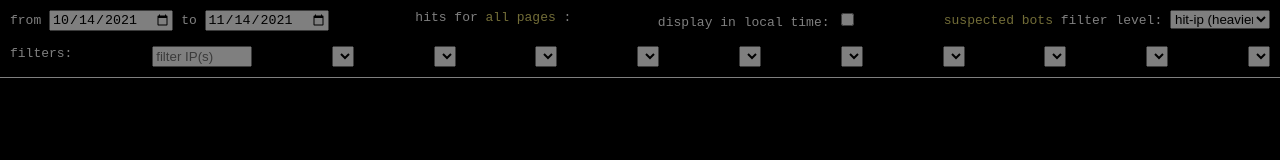
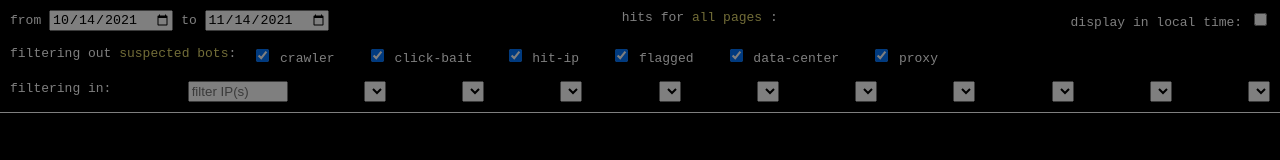
Before and after one commit to cleogirl2525/SUITABLE-FOR-EXECUTION, a website: page my_modules/analytics/html/analytics.html in a window 1280 px wide. Shown: the top 160 px of the page. Drawn offline with Linux system fonts and the light colour scheme.

Commit message:
better bot filtering

```diff
--- a/my_modules/analytics/html/analytics.html
+++ b/my_modules/analytics/html/analytics.html
@@ -35,6 +35,18 @@
       header > div {
         display: flex;
         justify-content: space-between;
+      }
+
+      .bot-filters {
+        justify-content: flex-start;
+      }
+
+      .bot-filters > span {
+        padding: 0 16px;
+      }
+
+      .bot-filters > span:nth-child(1) {
+        padding: 0;
       }
 
       header select {
@@ -146,20 +158,20 @@
         <span>
           display in local time: <input type="checkbox" id="local-time">
         </span>
-        <span>
-          <a href="/api/analytics-bots" target="_blank">suspected bots</a> filter level:
-          <select id="bot-filter">
-            <option value="hit-ip">hit-ip (heavier)</option>
-            <option value="took-bait">took-bait (heavy)</option>
-            <option value="flagged">flagged (medium)</option>
-            <option value="crawler">crawlers (light)</option>
-            <option value="off">off (no filter)</option>
-          </select>
-        </span>
+      </div>
+      <br>
+      <div class="bot-filters">
+        <span>filtering out <a href="/api/analytics-bots" target="_blank">suspected bots</a>:</span>
+        <span><input type="checkbox" id="bot-crawler" checked="true"> crawler</span>
+        <span><input type="checkbox" id="bot-took-bait" checked="true"> click-bait</span>
+        <span><input type="checkbox" id="bot-hit-ip" checked="true"> hit-ip</span>
+        <span><input type="checkbox" id="bot-flagged" checked="true"> flagged</span>
+        <span><input type="checkbox" id="bot-data-center" checked="true"> data-center</span>
+        <span><input type="checkbox" id="bot-proxy" checked="true"> proxy</span>
       </div>
       <br>
       <div id="select-filters">
-        <span>filters: </span>
+        <span>filtering in: </span>
         <input type="text" id="ips" placeholder="filter IP(s)" style="width: 100px">
         <select id="device"></select>
         <select id="client"></select>
@@ -221,7 +233,12 @@
 
         $('#time-range-from').on('change', fetchData)
         $('#ips').on('change', fetchData)
-        $('#bot-filter').on('change', fetchData)
+        $('#bot-crawler').on('change', fetchData)
+        $('#bot-took-bait').on('change', fetchData)
+        $('#bot-hit-ip').on('change', fetchData)
+        $('#bot-flagged').on('change', fetchData)
+        $('#bot-data-center').on('change', fetchData)
+        $('#bot-proxy').on('change', fetchData)
         $('#local-time').on('change', () => {
           $('#loading').style.display = 'flex'
           setTimeout(render, 100)
@@ -252,7 +269,12 @@
           query += `&host=${h}&path=${hh}`
         }
 
-        query += `&bot-filter=${$('#bot-filter').value}`
+        query += `&x-bot-crawler=${$('#bot-crawler').checked}`
+        query += `&x-bot-took-bait=${$('#bot-took-bait').checked}`
+        query += `&x-bot-hit-ip=${$('#bot-hit-ip').checked}`
+        query += `&x-bot-flagged=${$('#bot-flagged').checked}`
+        query += `&x-bot-data-center=${$('#bot-data-center').checked}`
+        query += `&x-bot-proxy=${$('#bot-proxy').checked}`
 
         window.fetch(query)
           .then(res => res.json())
--- a/my_modules/analytics/js/analytics.js
+++ b/my_modules/analytics/js/analytics.js
@@ -119,7 +119,10 @@ module.exports = (req, res, next) => {
   exec(`curl http://ip-api.com/json/${data.ip}${f}`, (err, stdout) => {
     if (err) data.geo = 'curl failed'
     else data.geo = JSON.parse(stdout)
-    logData(data)
+
+    if (data.geo.proxy) addIP2BotList(ip, 'data-center')
+    else if (data.geo.hosting) addIP2BotList(ip, 'proxy')
+    else logData(data)
   })
 
   next()
--- a/my_modules/analytics/js/bot-bait-router.js
+++ b/my_modules/analytics/js/bot-bait-router.js
@@ -5,7 +5,7 @@ const path = process.env.ANALYTICS_BOTS_PATH + '/suspected.json'
 
 fs.stat(path, (err, stat) => {
   if (err && err.code === 'ENOENT') {
-    const init = '{"took-the-bait":[],"hit-the-ip":[],"flagged":[]}'
+    const init = '{"took-the-bait":[],"hit-the-ip":[],"data-center":[],"proxy":[],"flagged":[]}'
     fs.writeFileSync(path, init)
   }
 })
```
Also changed, not shown: my_modules/analytics/js/rest-api.js (+22 -16 lines).
